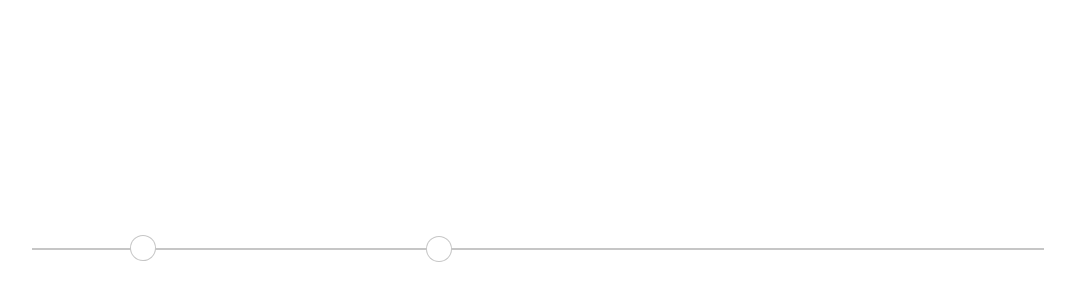
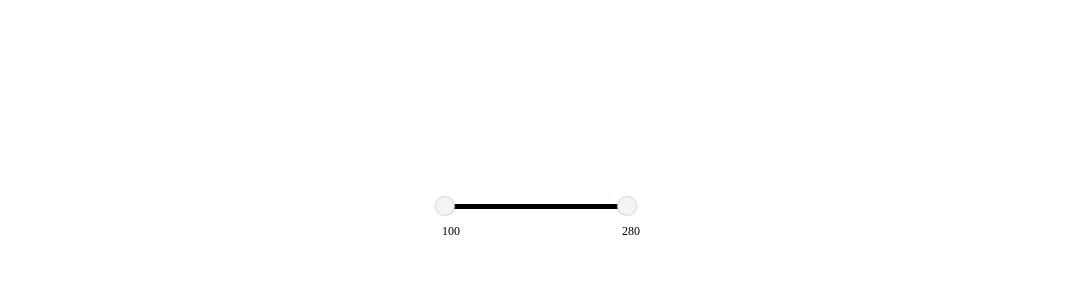
Before and after one commit to oykudemir/component_trials, a React (Vite) app in the folder component_trials/: page / in a window 1280 px wide. Shown: the part 204-504 px from the top of the page, without its empty margins (104-1179 px from the left). Built offline with nearby package versions, Linux system fonts and the light colour scheme.

Commit message:
slider and horizontal drag properties added

```diff
--- a/component_trials/src/App.css
+++ b/component_trials/src/App.css
@@ -0,0 +1,19 @@
+
+
+  .cont {
+    position: relative;
+    border: 1px solid black;
+    height: 800px;
+    width: 800px;
+    overflow: hidden;
+  }
+
+  .box {
+    position: absolute;
+    top: 0;
+    left: 0;
+    background-color: hotpink;
+    height: 60px;
+    width: 60px;
+    cursor: pointer;
+  }
--- a/component_trials/src/components/Slider.tsx
+++ b/component_trials/src/components/Slider.tsx
@@ -1,4 +1,4 @@
-import React from 'react'
+import {useState, useRef, useEffect, useCallback, ChangeEvent} from 'react'
 import { styled } from 'styled-components'
 
 //https://stackblitz.com/edit/multi-range-slider-typescript?file=components%2FmultiRangeSlider%2FMultiRangeSlider.tsx
@@ -8,20 +8,140 @@ const SliderContainer = styled.div`
     min-height: 50px;
 `;
 
+interface SliderProps {
+  backgroundColor?: string;
+  type?: 'multi' | 'single';
+  min: number;
+  max: number;
+}
 
-const Slider = () => {
+export const Slider = ({ backgroundColor, type = 'single', min, max }: SliderProps) => {
+  const [minVal, setMinVal] = useState(min);
+  const [maxVal, setMaxVal] = useState(max);
+  const minValRef = useRef(min);
+  const maxValRef = useRef(max);
+  const range = useRef<HTMLDivElement>(null);
+
+  // Convert to percentage
+  const getPercent = useCallback((value: number) =>
+    Math.round(((value - min) / (max - min)) * 100), [min, max])
+
+  // Set width of the range to decrease from the left side
+  useEffect(() => {
+    const minPercent = getPercent(minVal);
+    const maxPercent = getPercent(maxValRef.current);
+
+    if (range.current) {
+      range.current.style.left = `${minPercent}%`;
+      range.current.style.width = `${maxPercent - minPercent}%`;
+    }
+  }, [minVal, getPercent]);
+
+  // Set width of the range to decrease from the right side
+  useEffect(() => {
+    const minPercent = getPercent(minValRef.current);
+    const maxPercent = getPercent(maxVal);
+
+    if (range.current) {
+      range.current.style.width = `${maxPercent - minPercent}%`;
+    }
+  }, [maxVal, getPercent]);
+
+
+  const containerRef = useRef<HTMLDivElement>(null);
+  const boxRef = useRef<HTMLDivElement>(null);
+
+  const isClicked = useRef<boolean>(false);
+
+  const coords = useRef<{
+    startX: number,
+    lastX: number
+  }>({
+    startX: 0,
+    lastX: 0
+  })
+
+  useEffect(() => {
+    if (!boxRef.current || !containerRef.current) return;
+
+    const box = boxRef.current;
+    const container = containerRef.current;
+
+    const onMouseDown = (e: MouseEvent) => {
+      isClicked.current = true;
+      coords.current.startX = e.clientX - box.offsetLeft;
+    }
+
+    const onMouseUp = () => {
+      isClicked.current = false;
+    }
+
+    const onMouseMove = (e: MouseEvent) => {
+      if (!isClicked.current) return;
+
+      const nextX = e.clientX - coords.current.startX;
+
+      // Limit the movement to horizontal axis
+      box.style.left = `${Math.max(0, Math.min(nextX, container.offsetWidth - box.offsetWidth))}px`;
+    }
+
+    box.addEventListener('mousedown', onMouseDown);
+    document.addEventListener('mouseup', onMouseUp);
+    container.addEventListener('mousemove', onMouseMove);
+
+    return () => {
+      document.removeEventListener('mouseup', onMouseUp);
+      container.removeEventListener('mousemove', onMouseMove);
+    };
+  }, [])
+
+
+
   return (
-    <div style={{
-        display: 'flex',
-        flexDirection: 'column',
-        width: '80%',
-        margin: '35% auto'
-      }}>
-        <SliderContainer>
-            <input id="fromSlider" type="range" value="10" min="0" max="100"/>
-            <input id="toSlider" type="range" value="40" min="0" max="100"/>
-        </SliderContainer>
-    </div>
+    <>
+      {
+        type && type === 'multi' ?
+          (<div className="container">
+              <input
+                type="range"
+                min={min}
+                max={max}
+                value={minVal}
+                onChange={(event: ChangeEvent<HTMLInputElement>) => {
+                  const value = Math.min(Number(event.target.value), maxVal - 1);
+                  setMinVal(value);
+                  minValRef.current = value;
+                }}
+                className="thumb thumb--left"
+
+              />
+              <input
+                type="range"
+                min={min}
+                max={max}
+                value={maxVal}
+                onChange={(event: ChangeEvent<HTMLInputElement>) => {
+                  const value = Math.max(Number(event.target.value), minVal + 1);
+                  setMaxVal(value);
+                  maxValRef.current = value;
+                }}
+                className="thumb thumb--right"
+              />
+              <div className="slider">
+                  <div className="slider__track"></div>
+                   <div ref={range} className="slider__range"></div>
+                  <div className="slider__left-value">{minVal}</div>
+                  <div className="slider__right-value">{maxVal}</div>
+                </div>
+          </div>)
+          :
+          (<div className="container">
+              <input id="fromSlider" type="range" value="10" min="0" max="100" />
+          </div>)
+
+      }
+    </>
+
   )
 }
 
--- a/component_trials/src/index.css
+++ b/component_trials/src/index.css
@@ -1,58 +1,102 @@
-input[type=range]::-webkit-slider-thumb {
-  -webkit-appearance: none;
-  pointer-events: all;
-  width: 24px;
-  height: 24px;
-  background-color: #fff;
-  border-radius: 50%;
-  box-shadow: 0 0 0 1px #C6C6C6;
-  cursor: pointer;
+.container {
+  height: 100vh;
+  display: flex;
+  align-items: center;
+  justify-content: center;
 }
 
-input[type=range]::-moz-range-thumb {
-  -webkit-appearance: none;
-  pointer-events: all;
-  width: 24px;
-  height: 24px;
-  background-color: #fff;
-  border-radius: 50%;
-  box-shadow: 0 0 0 1px #C6C6C6;
-  cursor: pointer;
+.slider {
+  position: relative;
+  width: 200px;
 }
 
-input[type=range]::-webkit-slider-thumb:hover {
-  background: #f7f7f7;
+.slider__track,
+.slider__range,
+.slider__left-value,
+.slider__right-value {
+  position: absolute;
 }
 
-input[type=range]::-webkit-slider-thumb:active {
-  box-shadow: inset 0 0 3px #387bbe, 0 0 9px #387bbe;
-  -webkit-box-shadow: inset 0 0 3px #387bbe, 0 0 9px #387bbe;
+.slider__track,
+.slider__range {
+  border-radius: 3px;
+  height: 5px;
 }
 
-input[type="number"] {
-  color: #8a8383;
-  width: 50px;
-  height: 30px;
-  font-size: 20px;
-  border: none;
+.slider__track {
+  background-color: #ced4da;
+  width: 100%;
+  z-index: 1;
 }
 
-input[type=number]::-webkit-inner-spin-button,
-input[type=number]::-webkit-outer-spin-button {
-   opacity: 1;
+.slider__range {
+  background-color: black;
+  z-index: 2;
 }
 
-input[type="range"] {
-  -webkit-appearance: none;
-  appearance: none;
-  height: 2px;
-  width: 100%;
-  position: absolute;
-  background-color: #C6C6C6;
-  pointer-events: none;
+.slider__left-value,
+.slider__right-value {
+  color: #dee2e6;
+  font-size: 12px;
+  margin-top: 20px;
 }
 
-#fromSlider {
+.slider__left-value {
+  left: 6px;
+  color: black;
+}
+
+.slider__right-value {
+  right: -4px;
+  color: black;
+}
+
+/* Removing the default appearance */
+.thumb,
+.thumb::-webkit-slider-thumb {
+  -webkit-appearance: none;
+}
+
+.thumb {
+  pointer-events: none;
+  position: absolute;
   height: 0;
-  z-index: 1;
+  width: 200px;
+  outline: none;
 }
+
+.thumb--left {
+  z-index: 3;
+}
+
+.thumb--right {
+  z-index: 4;
+}
+
+/* For Chrome browsers */
+.thumb::-webkit-slider-thumb {
+  background-color: #f1f5f7;
+  border: none;
+  border-radius: 50%;
+  box-shadow: 0 0 1px 1px #ced4da;
+  cursor: pointer;
+  height: 18px;
+  width: 18px;
+  margin-top: 4px;
+  pointer-events: all;
+  position: relative;
+}
+
+/* For Firefox browsers */
+.thumb::-moz-range-thumb {
+  background-color: #f1f5f7;
+  border: none;
+  border-radius: 50%;
+  box-shadow: 0 0 1px 1px #ced4da;
+  cursor: pointer;
+  height: 18px;
+  width: 18px;
+  margin-top: 4px;
+  pointer-events: all;
+  position: relative;
+}
--- a/component_trials/src/screens/Home.tsx
+++ b/component_trials/src/screens/Home.tsx
@@ -4,7 +4,7 @@ import Slider from '../components/Slider'
 const Home = () => {
   return (
     <div style={{display: 'flex', justifyContent: 'center', height:'100vh'}}>
-        <Slider/>
+        <Slider type='multi' min={100} max={280}/>
     </div>
   )
 }
```
Also changed, not shown: 1 other file (tests, documents, lock files or other folders).
